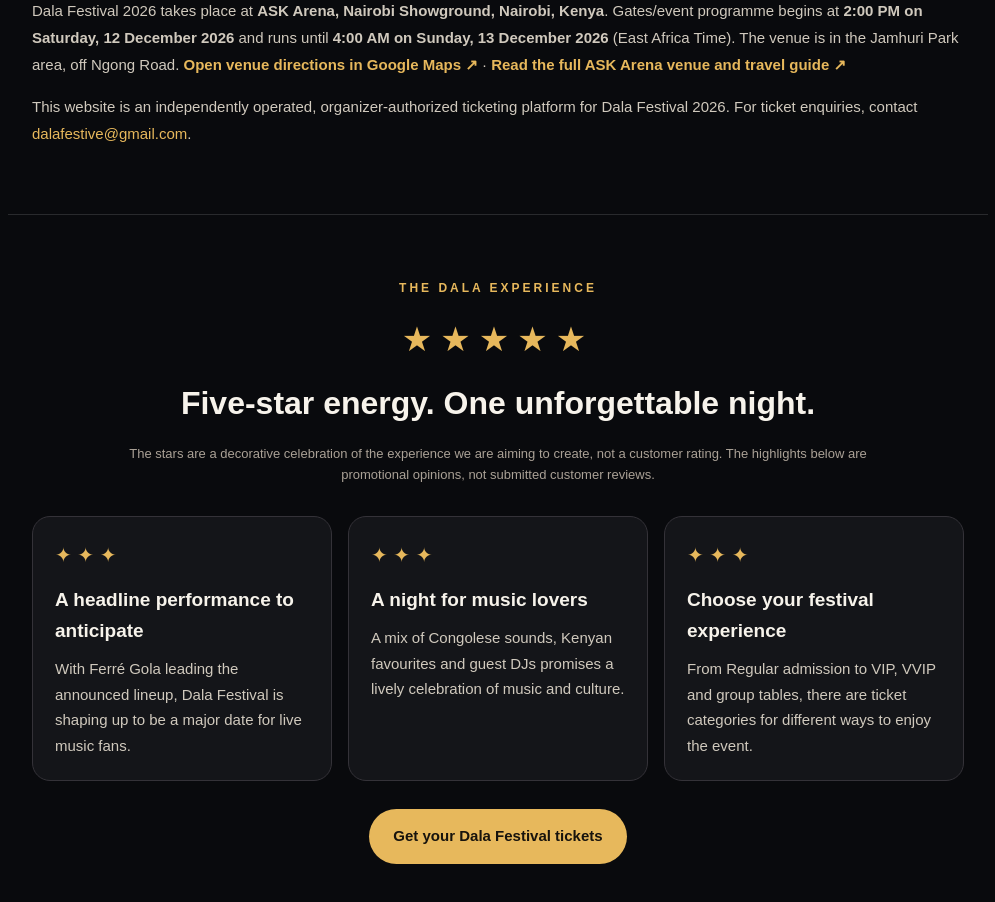
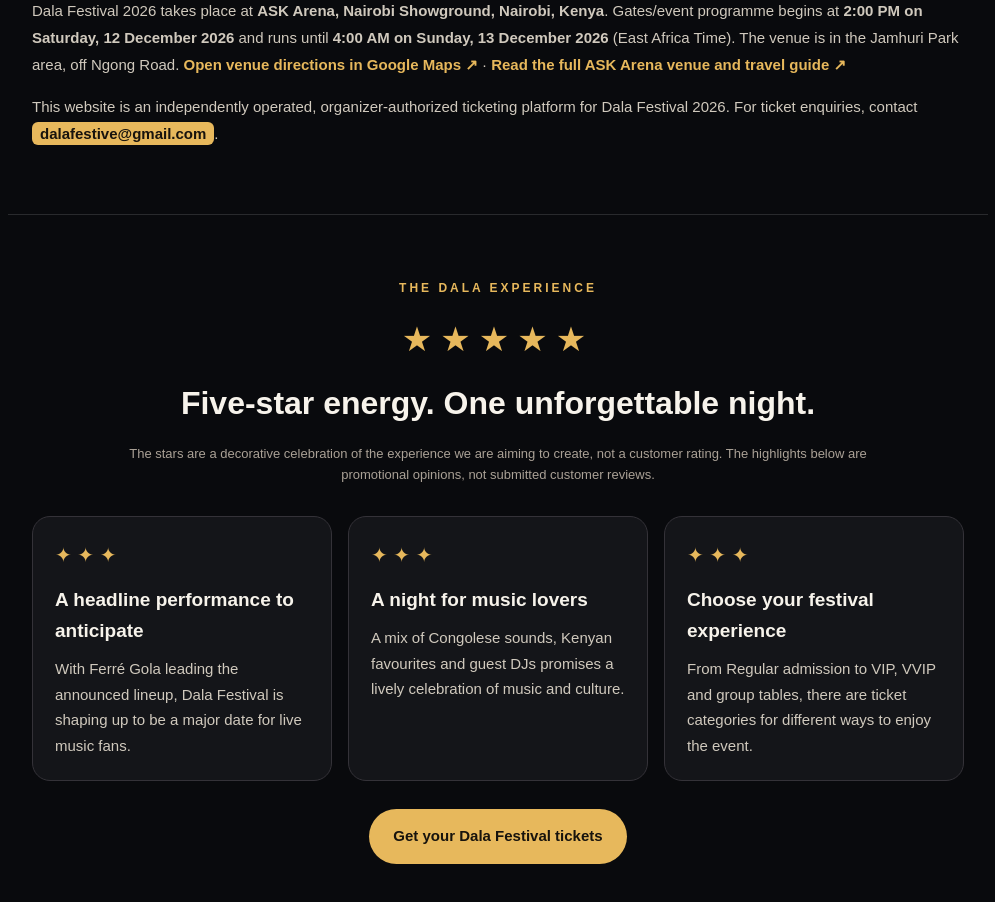
Before and after one commit to robinsonb254/dala-festival-ticketing, a Next.js app: page /dala-festival-2026-tickets in a window 1280 px wide. Shown: the part 2180-3082 px from the top of the page, without its empty margins (142-1137 px from the left). Built offline with nearby package versions, Linux system fonts and the light colour scheme.

Commit message:
Improve ticket guide email link accessibility contrast

```diff
--- a/app/dala-festival-2026-tickets/page.tsx
+++ b/app/dala-festival-2026-tickets/page.tsx
@@ -132,7 +132,7 @@ export default function DalaFestivalTicketsPage() {
       <section style={{ ...sectionStyle, borderTop: "1px solid #292a2d" }}>
         <h2 style={{ fontSize: 32, marginTop: 0 }}>Venue and event information</h2>
         <p style={{ color: "#d0c9bd", lineHeight: 1.8 }}>Dala Festival 2026 takes place at <strong>ASK Arena, Nairobi Showground, Nairobi, Kenya</strong>. Gates/event programme begins at <strong>2:00 PM on Saturday, 12 December 2026</strong> and runs until <strong>4:00 AM on Sunday, 13 December 2026</strong> (East Africa Time). The venue is in the Jamhuri Park area, off Ngong Road. <a href="https://www.google.com/maps/search/?api=1&query=ASK+Arena%2C+Nairobi+Showground%2C+Nairobi" target="_blank" rel="noreferrer" style={{ color: "#e7b85c", fontWeight: 800 }}>Open venue directions in Google Maps ↗</a> · <Link href="/dala-festival-2026-venue-location" style={{ color: "#e7b85c", fontWeight: 800 }}>Read the full ASK Arena venue and travel guide ↗</Link></p>
-        <p style={{ color: "#d0c9bd", lineHeight: 1.8 }}>This website is an independently operated, organizer-authorized ticketing platform for Dala Festival 2026. For ticket enquiries, contact <a href="mailto:dalafestive@gmail.com" style={{ color: "#e7b85c" }}>dalafestive@gmail.com</a>.</p>
+        <p style={{ color: "#d0c9bd", lineHeight: 1.8 }}>This website is an independently operated, organizer-authorized ticketing platform for Dala Festival 2026. For ticket enquiries, contact <a href="mailto:dalafestive@gmail.com" style={{ color: "#17130d", background: "#e7b85c", padding: "3px 8px", borderRadius: 6, fontWeight: 800, textDecoration: "none", whiteSpace: "nowrap" }}>dalafestive@gmail.com</a>.</p>
       </section>
 
       <section style={{ ...sectionStyle, borderTop: "1px solid #292a2d" }}>
```
